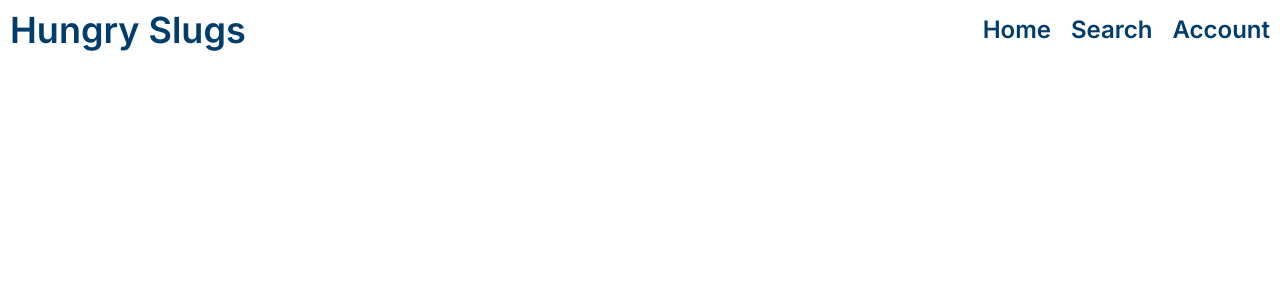
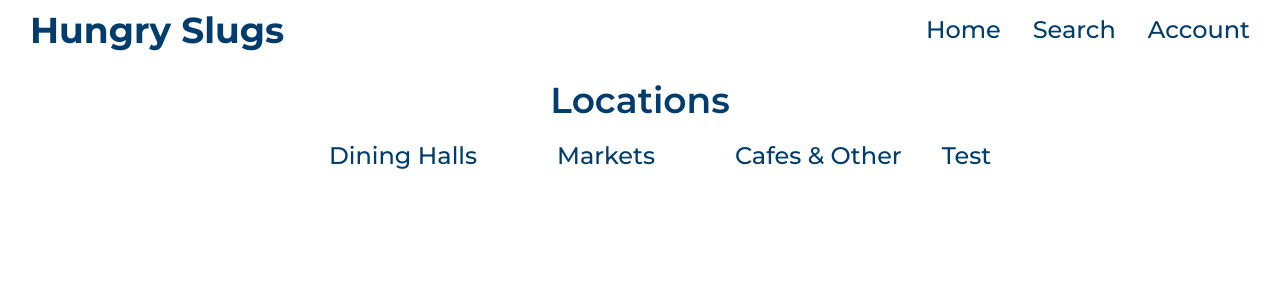
Before and after one commit to HungrySlugs-CSE115A/hungry-slugs-webapp, a Next.js app: page / in a window 1280 px wide. Shown: the top 300 px of the page. Built offline with nearby package versions, Linux system fonts and the light colour scheme; no server answers.

Commit message:
Finished Navbar and made title, subtitles

```diff
--- a/app/layout.tsx
+++ b/app/layout.tsx
@@ -1,11 +1,11 @@
 import type { Metadata } from "next";
-import { Inter } from "next/font/google";
+import { Montserrat } from "next/font/google";
 import "./globals.css";
 
 import Navbar from "@/components/navbar";
 import Testbar from "@/components/testbar";
 
-const inter = Inter({ subsets: ["latin"] });
+const monst = Montserrat({ subsets: ["latin"] });
 
 export const metadata: Metadata = {
   title: "Create Next App",
@@ -14,7 +14,7 @@ export const metadata: Metadata = {
 
 // This is the height of the navbar which will also be used to set the padding-top of the main content
 // NOTE: you should modify this value to match the height of the navbar
-const navbarHeight: string = "70px";
+const navbarHeight: string = "60px";
 
 export default function RootLayout({
   children,
@@ -23,7 +23,7 @@ export default function RootLayout({
 }>) {
   return (
     <html lang="en">
-      <body className={inter.className}>
+      <body className={monst.className}>
         <Navbar height={navbarHeight} />
         <div className="" style={{ paddingTop: navbarHeight }}>
 
--- a/app/page.tsx
+++ b/app/page.tsx
@@ -59,7 +59,40 @@ export default function Home() {
   return (
     <main>
       <div>
-        <ul>
+        <h1 className="font-semibold py-5 text-4xl text-[#003C6C] flex items-center justify-center">
+          Locations
+        </h1>
+
+        <h2 className="font-medium text-2xl text-[#003C6C]  flex items-center justify-center">
+          <ul className="flex flex-col  md:p-0  md:flex-row md:border-0  ">
+            <li>
+              <a href="#" className="px-10" >Dining Halls</a>
+            </li>
+            <li>
+              <a href="#" className="px-10" >Markets</a>
+            </li>
+            <li>
+              <a href="#" className="px-10" >Cafes & Other</a>{/* pr-X dicates how far off right we want.  */}
+            </li>
+
+            <li>
+              <p className="relative group">
+                <span>Test</span>
+                <span className="absolute -bottom-1 left-1/2 w-0 h-2 dark:bg-yellow-400 group-hover:w-1/2 group-hover:transition-all"></span>
+                <span className="absolute -bottom-1 right-1/2 w-0 h-2 dark:bg-yellow-400 group-hover:w-1/2 group-hover:transition-all"></span>
+              </p>
+
+            </li>
+          </ul>
+        </h2>
+
+        <h3 className="flex items-center justify-center">
+
+
+        </h3>
+
+
+        <ul className="">
           {dhs_names.map((dh, i) => (
             <li key={i}>
               <ButtonLink button_name={dh} name={dh} />
--- a/components/navbar.tsx
+++ b/components/navbar.tsx
@@ -3,27 +3,26 @@
 export default function Testbar({ height }: { height: string }) {
   return (
 
-
-
       <nav className="bg-white fixed w-full  top-0 start-0  ">
           <div className="max-w-screen flex flex-wrap items-center justify-between mx-auto p-2.5">
-              <a className="flex items-center  rtl:space-x-reverse">
-                  <span className="self-left font-semibold text-4xl text-[#003C6C]" >Hungry Slugs</span>
+              <a className="flex items-center">
+                  <span className="pl-5 self-left font-bold text-4xl text-[#003C6C]" >Hungry Slugs</span>
               </a>
 
               <div className="" id="navbar-sticky">
-                  <ul className="flex flex-col p-4 md:p-0   rtl:space-x-reverse md:flex-row md:mt-0 md:border-0">
-                      <li>
-                          <a className="font-semibold text-2xl  pl-5 text-[#003C6C]" aria-current="page">Home</a>
+                <div className="">
+                    <ul className="flex flex-col  md:p-0  md:flex-row md:border-0 font-medium text-2xl  pl-10  text-[#003C6C]">
+                        <li>  {/* replace the pound sign with actual link */}
+                            <a href= "#" className="px-4" >Home</a>
                         </li>
                         <li>
-                          <a className="font-semibold text-2xl  pl-5  text-[#003C6C]" >Search</a>
+                            <a href= "#" className="px-4" >Search</a>
                         </li>
                         <li>
-                          <a className="font-semibold text-2xl  pl-5  text-[#003C6C]" >Account</a>
+                            <a href= "#" className="pl-4 pr-5" >Account</a>{/* pr-X dicates how far off right we want.  */}
                         </li>
-
                     </ul>
+                  </div>
               </div>
           </div>
           <hr className={`h-px border-0 pt-[0.15%] dark:bg-yellow-400`}></hr>
```
Lines whose indentation alone changed are shown as unchanged.
